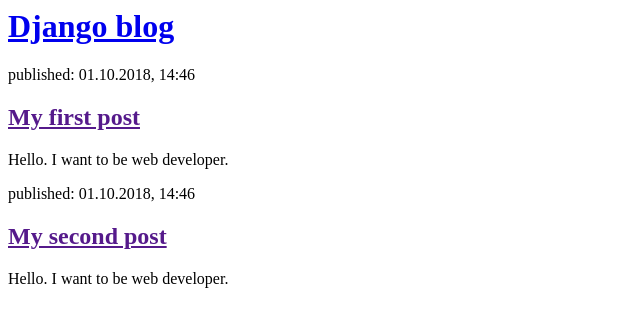
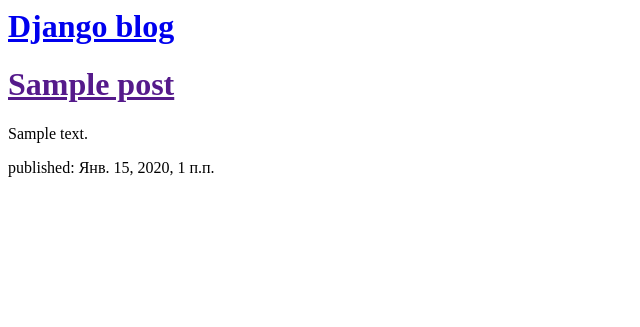
Before and after one commit to katekonyaeva/my-first-blog, a Django app: template blog/templates/blog/post_list.html in a window 1280 px wide. Shown: the top 327 px of the page, without its empty margins (0-640 px from the left). Run offline with Django 3.2, Linux system fonts and the light colour scheme; the template is opened without the code that fills it: values that come from a table or form of the project are taken from there, others are empty; tables that the repository leaves empty hold one stand-in row (values such as "Sample post").

Commit message:
Modified templates to display posts from database.

```diff
--- a/blog/templates/blog/post_list.html
+++ b/blog/templates/blog/post_list.html
@@ -7,16 +7,13 @@
             <h1><a href="/">Django blog</a></h1>
         </div>
 
-        <div>
-            <p>published: 01.10.2018, 14:46</p>
-            <h2><a href="">My first post</a></h2>
-            <p>Hello. I want to be web developer. </p>
-        </div>
+        {% for post in posts %}
+            <div>
+                <h1><a href="">{{ post.title }}</a></h1>
+                <p>{{ post.text|linebreaksbr }}</p>
+                <p>published: {{ post.published_date }}</p>
+            </div>
+        {% endfor %}
 
-        <div>
-            <p>published: 01.10.2018, 14:46</p>
-            <h2><a href="">My second post</a></h2>
-            <p>Hello. I want to be web developer. </p>
-        </div>
     </body>
 </html>
--- a/blog/views.py
+++ b/blog/views.py
@@ -1,5 +1,9 @@
 from django.shortcuts import render
+from django.utils import timezone
+from .models import Post
+
 
 # Create your views here.
 def post_list(request):
-    return render(request, 'blog/post_list.html', {})
+    posts = Post.objects.filter(published_date__lte=timezone.now()).order_by('published_date')
+    return render(request, 'blog/post_list.html', {'posts': posts})
```
